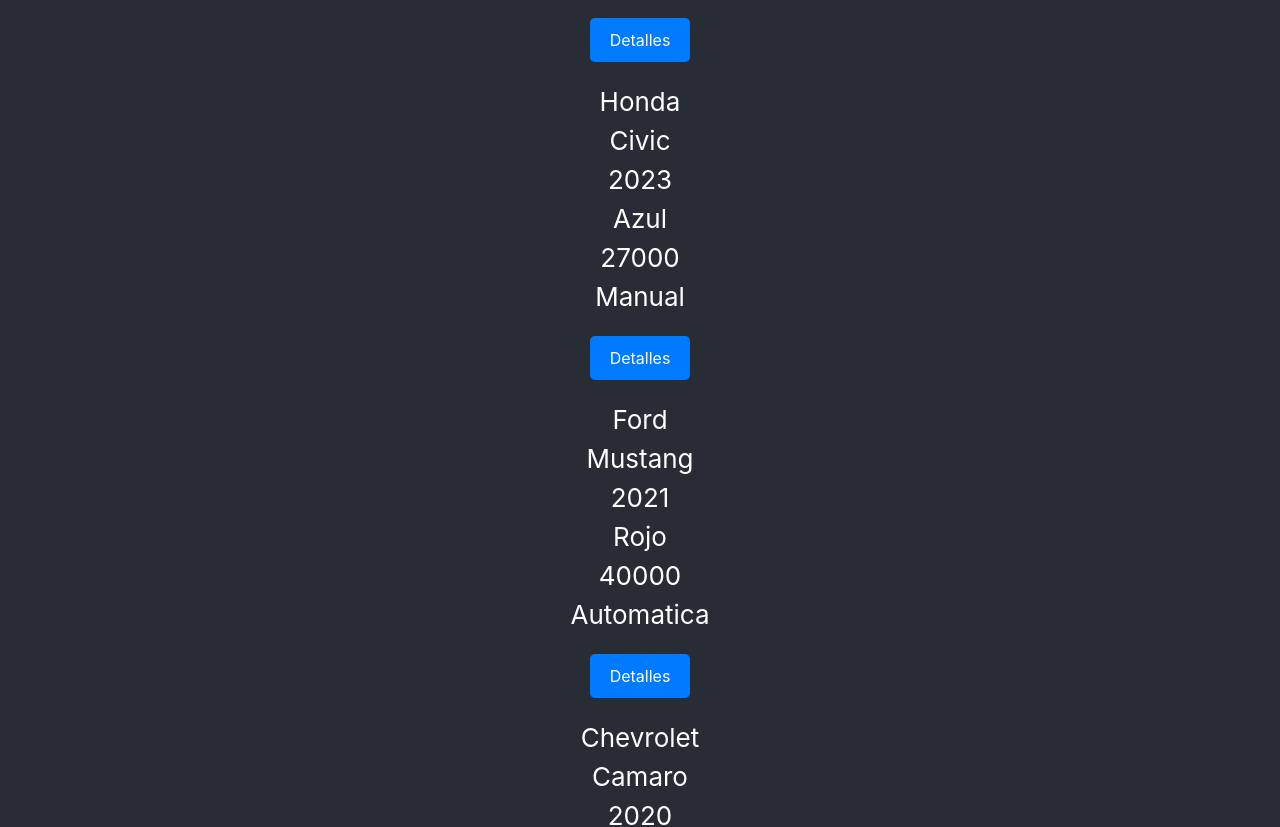
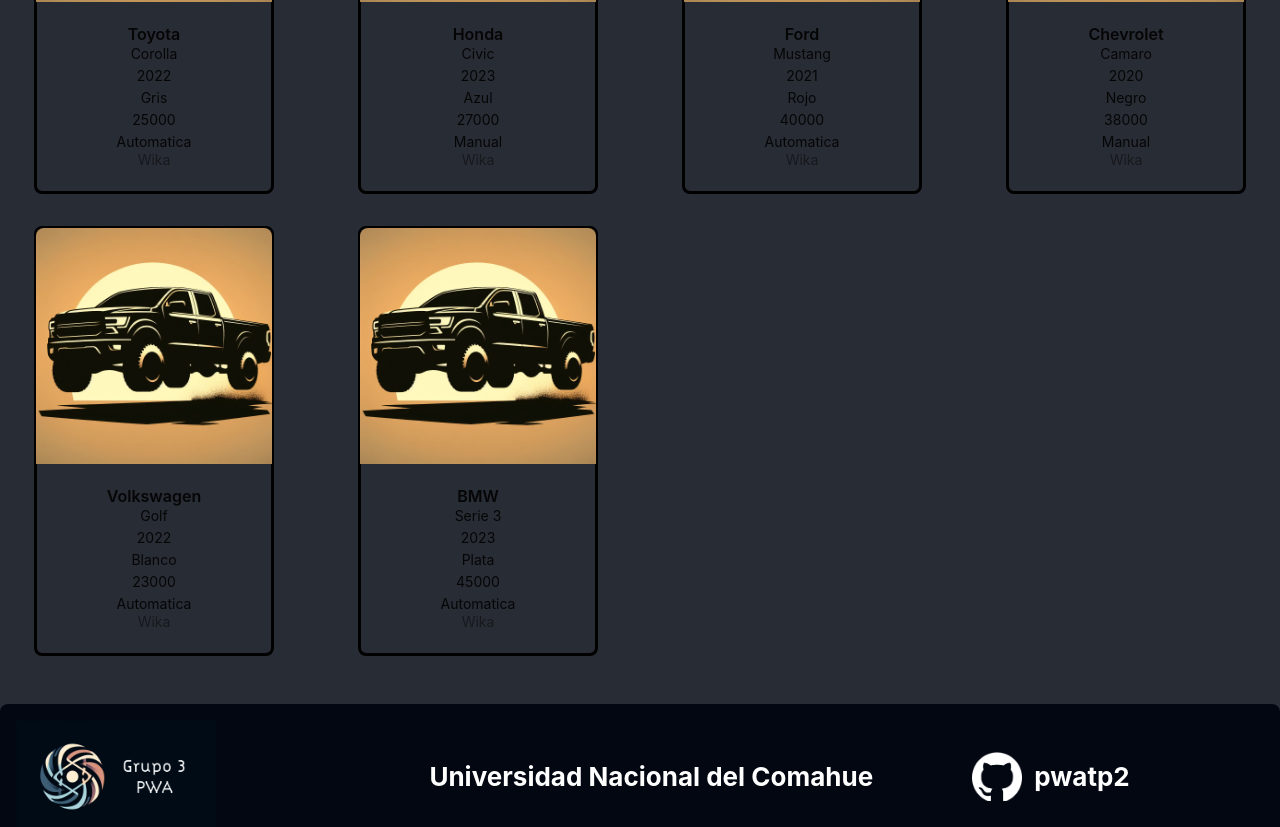
Before and after one commit to Diego966-b/PWA-TP2, a React (Create React App) app: page / in a window 1280 px wide. Shown: the part 1172-1999 px from the top of the page. Built offline with nearby package versions, Linux system fonts and the light colour scheme.

Commit message:
Se agregaron las cards y se arreglo algo del pie

```diff
--- a/package.json
+++ b/package.json
@@ -6,6 +6,7 @@
     "@testing-library/jest-dom": "^5.17.0",
     "@testing-library/react": "^13.4.0",
     "@testing-library/user-event": "^13.5.0",
+    "antd": "^5.16.5",
     "react": "^18.2.0",
     "react-dom": "^18.2.0",
     "react-responsive-carousel": "^3.2.23",
--- a/src/components/ListarAutos/ListarAutos.jsx
+++ b/src/components/ListarAutos/ListarAutos.jsx
@@ -1,18 +1,37 @@
-import Button from "../Button/Button";
-const ListarAutos = ({ colAutos, onClick }) => {
+import { Link } from 'react-router-dom';
+import {ROUTES} from '../../consts/rutas';
+import { Card } from 'antd';
+const { Meta } = Card;
+
+
+
+
+const ListarAutos = ({ colAutos }) => {
     return (
-        <div>
+        <div className="grid grid-cols-1 sm:grid-cols-2 md:grid-cols-3 lg:grid-cols-4 xl:grid-cols-4 gap-4 justify-items-center">
             {colAutos.map ((auto) => {
                 return (
-                    <div className='' key={auto.id}>
-
-                        <p>{auto.marca}</p>
-                        <p>{auto.modelo}</p>
-                        <p>{auto.anio}</p>
-                        <p>{auto.color}</p>
-                        <p>{auto.precio}</p>
-                        <p>{auto.transmision}</p>
-                        <Button text={"Detalles"} onClick={() => onClick(auto.id)}></Button>
+                    <div className="mb-4 place-content-center" key={auto.id}>
+                        <Link to={`${ROUTES.detalles}?idAuto=${auto.id}`}>
+                        <Card
+                            hoverable
+                            style={{
+                                width: 240,
+                                backgroundColor: "transparent",
+                                borderColor: "black",
+                                borderWidth: 3,
+                            }}
+                            cover={<img alt="example" src="/camionetaejemplo.jpeg"/>}
+                        >
+                            <Meta title={auto.marca}/>
+                            <p>{auto.modelo}</p>
+                            <p>{auto.anio}</p>
+                            <p>{auto.color}</p>
+                            <p>{auto.precio}</p>
+                            <p>{auto.transmision}</p>
+                            <Meta description="Wika"/>
+                        </Card>
+                        </Link>
                     </div>
                 );
             })}
--- a/src/components/Pie/Pie.jsx
+++ b/src/components/Pie/Pie.jsx
@@ -5,17 +5,16 @@
     return (
         <footer className="bg-gray-950 text-white p-4 rounded-tr-lg rounded-tl-lg mt-8">
             <div className="flex gap-3 items-center">
-                <div className="flex-auto w-64">
+                <div className="flex-auto">
                     <img src="/logohorizontal.png" alt="logodelfooter" width={200}/>
                 </div>
-                <div className="flex-auto w-64">
+                <div className="flex-auto">
                     <p className="font-bold"> Universidad Nacional del Comahue </p>
                 </div>
-                <div className="flex-none flex items-center ml-5 space-x-3">
+                <div className="flex-auto flex items-center ml-5 space-x-3">
                     <img src="/github-mark-white.png" alt="logodelfooter" width={50}/>
                     <p className="font-bold">pwatp2</p>
                 </div>
-
             </div>
         </footer>
     );
--- a/src/pages/Home/Home.jsx
+++ b/src/pages/Home/Home.jsx
@@ -1,15 +1,13 @@
 // React, react-router-dom
 import { useState, useEffect } from "react";
 import { useNavigate } from "react-router-dom";
-// Estructura y rutas
-import Pie from "../../components/Pie/Pie.jsx";
-import Cabecera from "../../components/Cabecera/Cabecera.jsx";
 import {ROUTES} from "../../consts/rutas";
 // Componentes
 import ListarAutos from "../../components/ListarAutos/ListarAutos.jsx";
 //react-alice-carousel
 import "react-responsive-carousel/lib/styles/carousel.min.css";
 import Carousel from "../../components/Carousel/Carousel";
+
 
 const Home = () => {
 
@@ -26,10 +24,11 @@
         fetchAutos();
     }, []);
 
+    /*
     const onClickDetallesHandler = (idAuto) => {
         navigate(`${ROUTES.detalles}?idAuto=${idAuto}`);
     }
-
+    */
 
     return (
         <div className="w-full min-h-screen">
@@ -38,11 +37,13 @@
                     <Carousel/>
                 </div>
                 <div className="flex-1 p-4">
-                    <h1>Bienvenidos!</h1>
-                    <p> asddaasdaasda</p>
+                    <h1 className="font-bold">Bienvenidos!</h1>
+                    <p className="font-semibold"> ¡Bienvenido a WIKA, tu fuente confiable de información sobre automóviles! Esperamos poder satisfacer tu curiosidad.</p>
                 </div>
             </div>
-            <ListarAutos colAutos={colAutos} onClick={onClickDetallesHandler}/>
+            <div className="w-full min-h-screen">
+                <ListarAutos colAutos={colAutos}/>
+            </div>
         </div>
     );
 }
```
Also changed, not shown: public/camionetaejemplo.jpeg (added), 1 other file (tests, documents, lock files or other folders).
